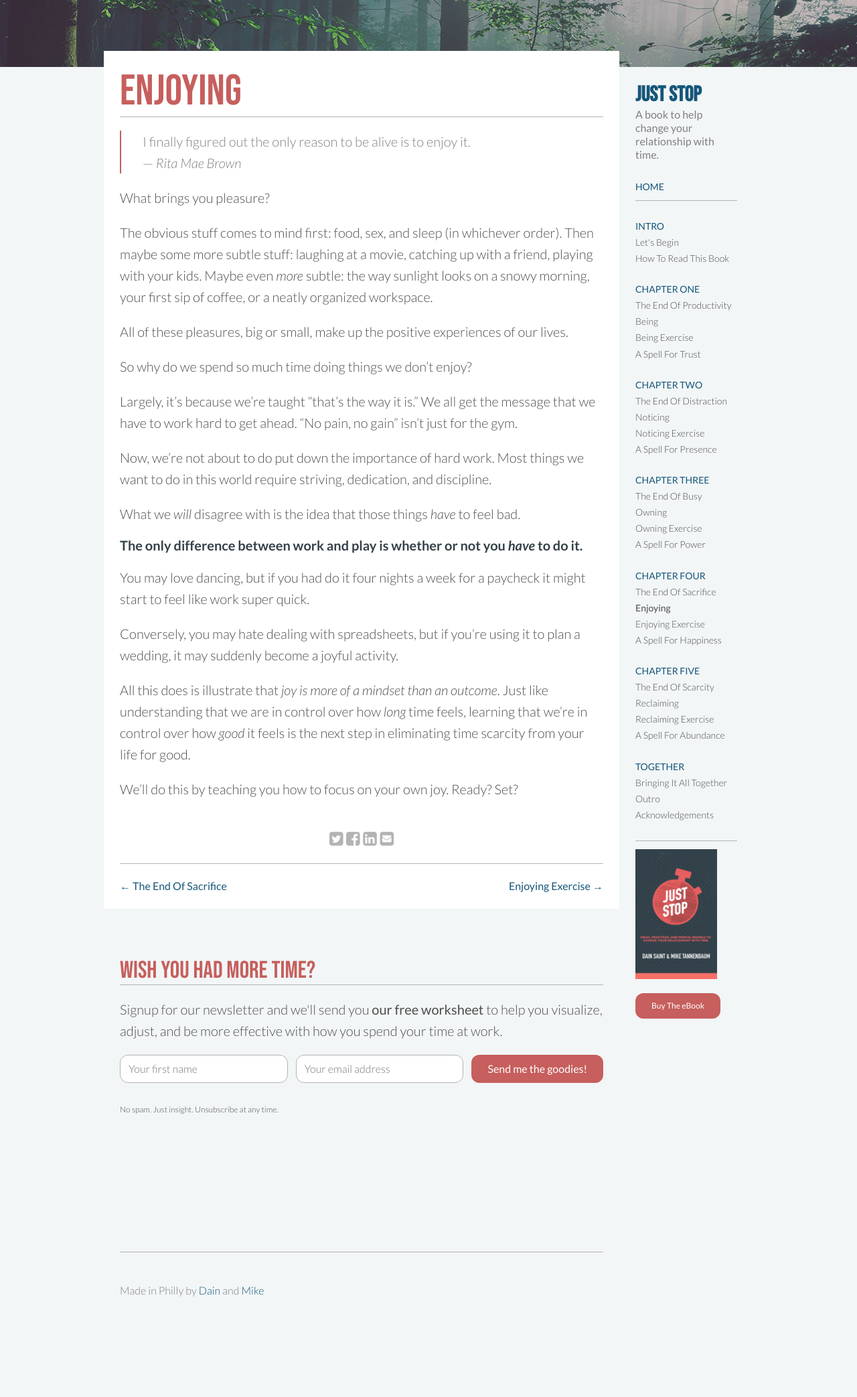
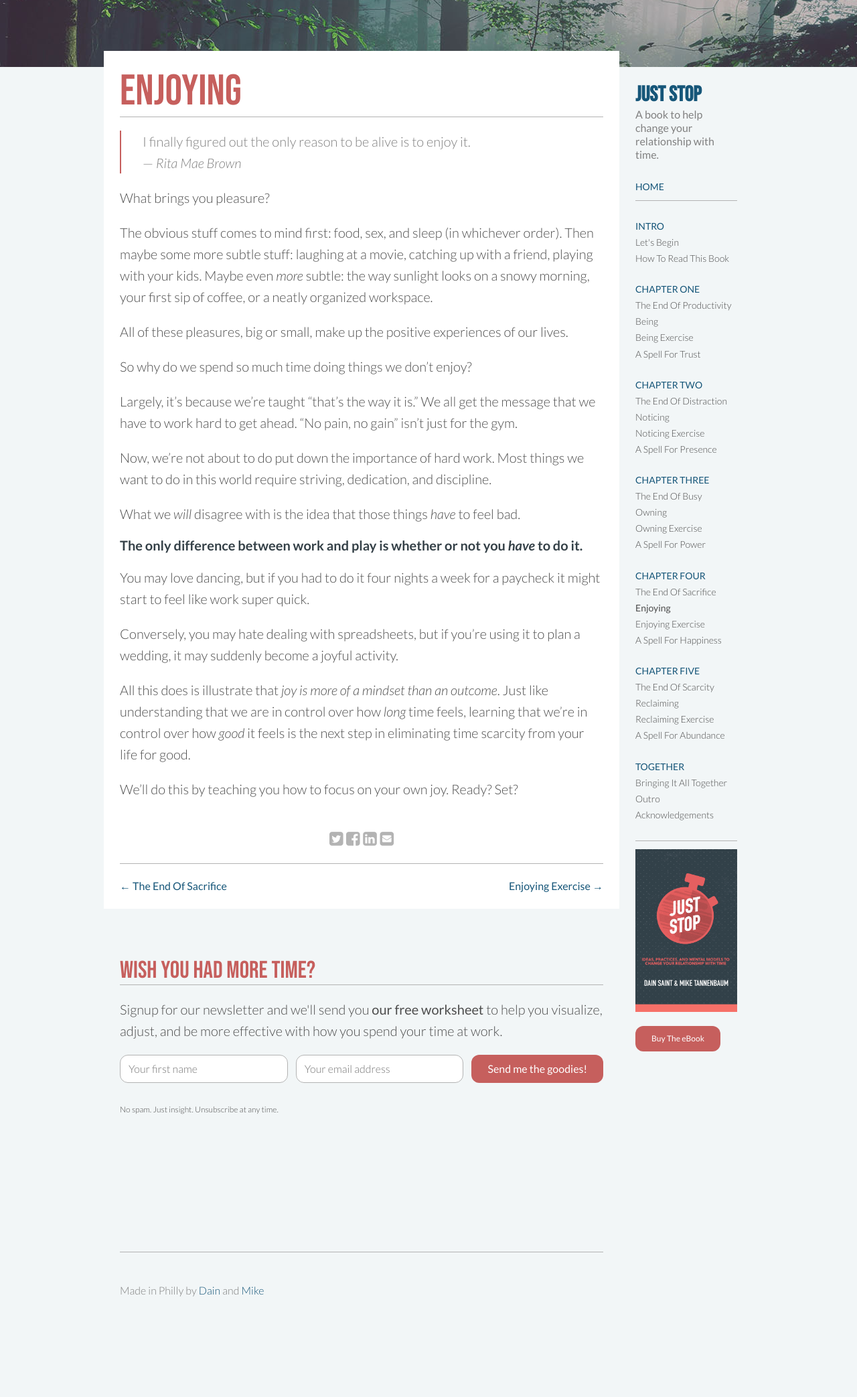
Before and after one commit to dainsaint/readjuststop.com, a Jekyll site: the page built from _chapters/chapter-four/enjoying.md, in a window 1280 px wide. Shown: the whole page at 67% size. Built offline with Jekyll 4.4.1, drawn with Linux system fonts in a browser that asks for light colours; comment, search, counter and statistics services are not loaded.

Commit message:
fixed a couple typos

```diff
--- a/_chapters/chapter-four/enjoying.md
+++ b/_chapters/chapter-four/enjoying.md
@@ -24,7 +24,7 @@ What we *will* disagree with is the idea that those things *have* to feel bad.
 
 ### The only difference between work and play is whether or not you *have* to do it.
 
-You may love dancing, but if you had do it four nights a week for a paycheck it might start to feel like work super quick.
+You may love dancing, but if you had to do it four nights a week for a paycheck it might start to feel like work super quick.
 
 Conversely, you may hate dealing with spreadsheets, but if you're using it to plan a wedding, it may suddenly become a joyful activity.
 
--- a/assets/css/main.scss
+++ b/assets/css/main.scss
@@ -43,6 +43,11 @@ body
     {
       margin: -12px;
     }
+  }
+
+  img
+  {
+    max-width: 100%;
   }
 }
 
--- a/index.html
+++ b/index.html
@@ -52,8 +52,6 @@
         <p class="cta">
           <a class="button" href="https://gum.co/QpepE?wanted=true" data-gumroad-single-product="true" onclick="fathom('trackGoal', 'OZ51GUHU', 0);">Buy The eBook</a>
           <a class="button dark" href="/intro/lets-begin" onclick="fathom('trackGoal', 'T4Z2FQJJ', 0);">Read Online Free</a>
-
-
         </p>
       </div>
       <div class="cover">
```
